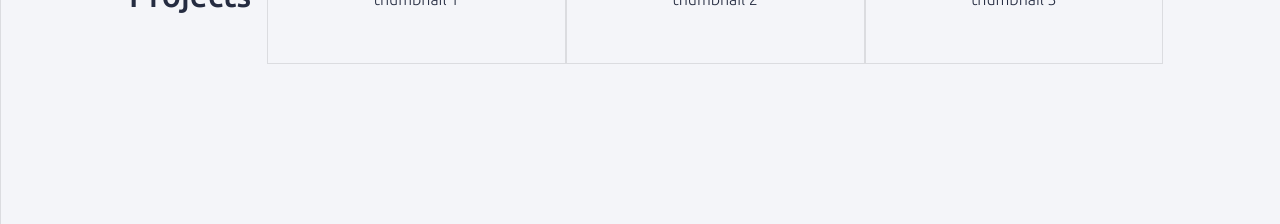
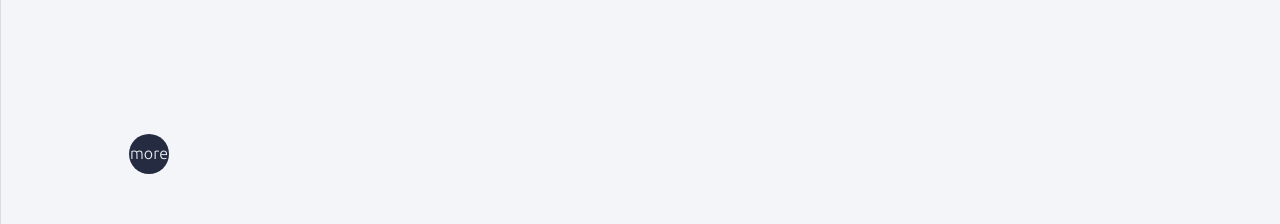
Before and after one commit to eseolyn/portfolio-react, a React (Create React App) app: page / in a window 1280 px wide. Shown: the part 900-1124 px from the top of the page. Built offline with nearby package versions, Linux system fonts and the light colour scheme.

Commit message:
- project tab className 수정 - thumbNail btn & back btn 기능 - darkTheme &  thumbNail btn css 수정

```diff
--- a/src/css/components/backBtn.css
+++ b/src/css/components/backBtn.css
@@ -12,11 +12,3 @@
     background-color: var(--navy);
     color: var(--white);
 }
-.darkBtn {
-    background-color: var(--white);
-    color: var(--navy);
-}
-.whiteBth {
-    background-color: var(--navy);
-    color: var(--white);
-}
--- a/src/css/components/toggleBtn.css
+++ b/src/css/components/toggleBtn.css
@@ -15,13 +15,5 @@
     border-radius: 50%;
     border: 0;
 }
-.darkBtn {
-    background-color: var(--white);
-    color: var(--navy);
-}
-.whiteBth {
-    background-color: var(--navy);
-    color: var(--white);
-}
 
 /* media query: on phone size, resize button to smaller */
--- a/src/css/screens/projectThumbnail.css
+++ b/src/css/screens/projectThumbnail.css
@@ -17,3 +17,15 @@
     width: 25vw;
     border: 1px solid rgba(0, 0, 0, 0.1);
 }
+
+.thumbNail_btn {
+    height: 40px;
+    width: 40px;
+    border-radius: 50%;
+    display: flex;
+    align-items: center;
+    justify-content: center;
+    background: var(--navy);
+    color: var(--white);
+    cursor: pointer;
+}
--- a/src/css/styles.css
+++ b/src/css/styles.css
@@ -24,7 +24,7 @@
 body {
     font-family: "Ubuntu", sans-serif;
     font-weight: 300;
-    padding-top: 60px;
+    margin-top: 60px;
     width: 100vw;
     line-height: 1.2;
 }
@@ -51,15 +51,6 @@ section > div {
     align-items: center;
 }
 
-.dark {
-    background-color: var(--navy);
-    color: var(--white);
-}
-.white {
-    background-color: var(--white);
-    color: var(--navy);
-}
-
 .title {
     height: 100%;
     display: flex;
@@ -71,6 +62,25 @@ section > div {
     font-weight: 500;
     font-size: 2em;
 }
+
+.dark {
+    background: var(--navy);
+    color: var(--white);
+}
+.white {
+    background: var(--white);
+    color: var(--navy);
+}
+
+.darkBtn {
+    background: var(--white);
+    color: var(--navy);
+}
+.whiteBth {
+    background: var(--navy);
+    color: var(--white);
+}
+
 /* font-size는 media query로 화면 크기에 따라 다르게 */
 /* body에 min-height, min-width를 줄까? <= media query로 너무 작으면 경고창*/
 
--- a/src/js/ProjectThumbnail.js
+++ b/src/js/ProjectThumbnail.js
@@ -1,8 +1,10 @@
 import React from "react";
 import { useDark } from "../ThemeContext";
+import { useNavigate } from "react-router-dom";
 
 const ProjectThumbnail = () => {
     const { isDark } = useDark();
+    const navigate = useNavigate();
     return (
         <section
             id="projectThumbnail"
@@ -17,6 +19,14 @@ const ProjectThumbnail = () => {
                 <div className="thumbNail_item"> thumbnail 3</div>
             </div>
             {/* thumbnail hover => anim size up */}
+            <div
+                className={
+                    "thumbNail_btn" + (isDark ? " darkBtn" : " whiteBtn")
+                }
+                onClick={() => navigate("/projects")}
+            >
+                more
+            </div>
             {/* <button>more &rarr;</button>
             button에 '/projects'로 가는 링크 걸기 */}
         </section>
--- a/src/js/components/BackBtn.js
+++ b/src/js/components/BackBtn.js
@@ -1,11 +1,16 @@
 import React from "react";
 import { useDark } from "../../ThemeContext";
+import { useNavigate } from "react-router-dom";
 
 const BackBtn = () => {
     const { isDark } = useDark();
+    const navigate = useNavigate();
     return (
         <>
-            <div className={"backBtn" + (isDark ? " darkBtn" : " whiteBtn")}>
+            <div
+                className={"backBtn" + (isDark ? " darkBtn" : " whiteBtn")}
+                onClick={() => navigate("/")}
+            >
                 &larr;
             </div>
         </>
--- a/src/js/projects/Projects.js
+++ b/src/js/projects/Projects.js
@@ -18,13 +18,13 @@ const Projects = () => {
     return (
         <>
             <ProjectsHeader />
-            <section className={"tab section " + (isDark ? "dark" : "white")}>
+            <section className={"tab section" + (isDark ? " dark" : " white")}>
                 <div className="project-headers">
                     {tabArr.map((el, index) => (
                         <div
                             className={
                                 "project-header" +
-                                (activeTab === index ? "active" : "")
+                                (activeTab === index ? " active" : "")
                             }
                             onClick={() => setActiveTab(index)}
                         >
```
